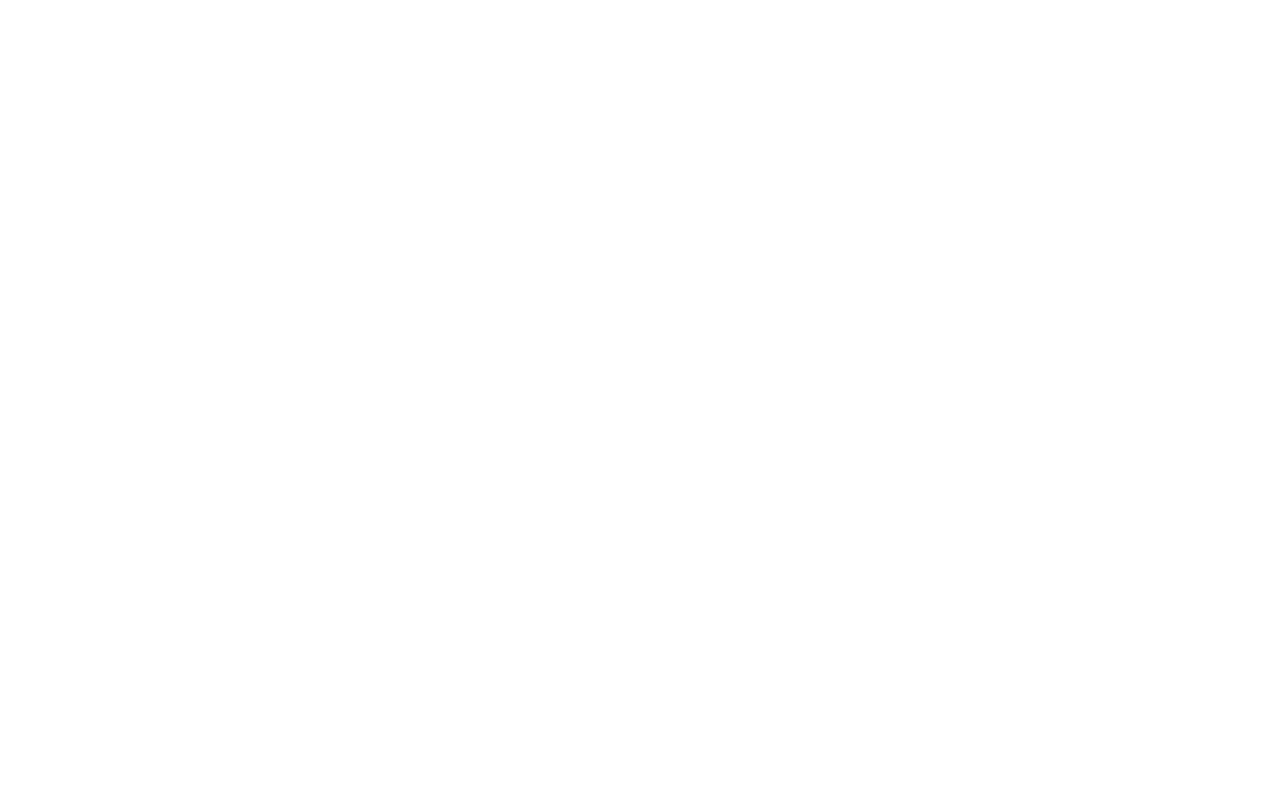
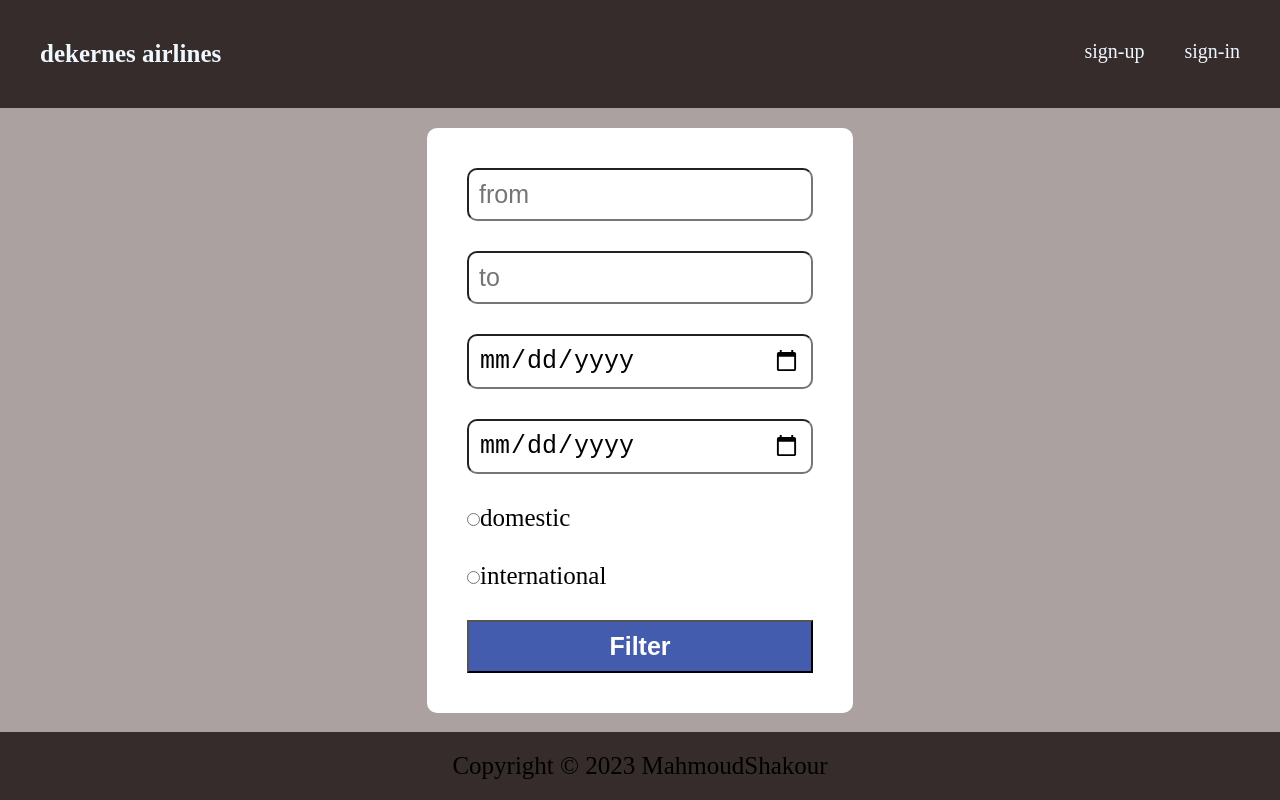
Before and after one commit to MahmoudShakour/dekernes_airlines, a React (Create React App) app in the folder client/: page /flight in a window 1280 px wide. Before the commit this address had no page. Built offline with nearby package versions, Linux system fonts and the light colour scheme.

Commit message:
Complete filter flights form

```diff
--- /dev/null
+++ b/client/src/Api/filterFlight.js
@@ -0,0 +1,23 @@
+async function filterFlight(data){
+    const token=localStorage.getItem('token');
+    console.log(token);
+    const response=await fetch("http://localhost:3000/flight", {
+      method: "POST",
+      headers: {
+        Authorization: "Bearer "+token,
+        "Content-Type": "application/json",
+      },
+      body: JSON.stringify(data),
+    });
+
+    if(response.ok){
+        const resp=await response.json();
+        console.log(resp);
+        return resp;
+    }
+    else{
+        return false;
+    }
+}
+
+export default filterFlight;
--- a/client/src/App.js
+++ b/client/src/App.js
@@ -4,19 +4,24 @@
 import "./Styles/App.css";
 import { BrowserRouter, Routes, Route } from "react-router-dom";
 import HomePage from "./Pages/home_page/HomePage";
+import FlightPage from "./Pages/flight_page/FlightPage";
 
 function App() {
   const [user, setUser] = useState(null);
 
-  const changeUser= (newUser)=>{
+  const changeUser = (newUser) => {
     setUser(newUser);
-  }
+  };
   return (
     <BrowserRouter>
       <Routes>
-        <Route path="/login" element={<LoginPage user={user} changeUser={changeUser} />} />
+        <Route
+          path="/login"
+          element={<LoginPage user={user} changeUser={changeUser} />}
+        />
         <Route path="/sign-up" element={<SignupPage user={user} />} />
-        <Route path="/" element={<HomePage user={user} />} />
+        <Route exact path="/" element={<HomePage user={user} />} />
+        <Route path="/flight" element={<FlightPage user={user} />} />
       </Routes>
     </BrowserRouter>
   );
--- /dev/null
+++ b/client/src/Components/FlightFilter.js
@@ -0,0 +1,56 @@
+import filterFlight from "../Api/filterFlight";
+import style from "../Styles/FlightFilter.module.css";
+
+export default function FlightFilter({setFlights}) {
+  const handleSubmit = async (e) => {
+    e.preventDefault();
+    const data={
+      from: e.target.from.value,
+      to: e.target.to.value,
+      beginDate: e.target.startdate.value,
+      endDate: e.target.enddate.value,
+      type: e.target.flight_type.value,
+    };
+    const flights=await filterFlight(data);
+    console.log(flights);
+    if(flights===false){
+      console.log("error");
+    }
+    else{
+      setFlights([...flights]);
+    }
+  };
+
+  return (
+    <form
+      className={style.flightForm}
+      action=""
+      method="POST"
+      onSubmit={handleSubmit}
+    >
+      <input type="text" id="from" placeholder="from" name="from" />
+      <input type="text" id="to" placeholder="to" name="to" />
+      <input
+        type="date"
+        id="startdate"
+        placeholder="startdate"
+        name="startdate"
+      />
+      <input type="date" id="enddate" placeholder="enddate" name="enddate" />
+      <label>
+        <input type="radio" id="domestic" name="flight_type" value="domestic" />
+        domestic
+      </label>
+      <label>
+        <input
+          type="radio"
+          id="international"
+          name="flight_type"
+          value="international"
+        />
+        international
+      </label>
+      <button type="submit">Filter</button>
+    </form>
+  );
+}
--- a/client/src/Components/NavBar.js
+++ b/client/src/Components/NavBar.js
@@ -1,4 +1,5 @@
 import style from "../Styles/NavBar.module.css";
+import { Link } from 'react-router-dom';
 
 export default function NavBar({ user }) {
   return (
@@ -6,20 +7,16 @@
       <div className={style.title}>dekernes airlines</div>
       {user ? (
         <div className={style.section}>
-        <div> user.username</div>
-        <a className={style.a} href="http://localhost:3000/flight">
-            reserve a flight
-          </a>
-          <a className={style.a} href="http://localhost:3000/purchases">
-            my purchases
-          </a>
-      </div>
+          <div> {user.username}</div>
+          <Link className={style.link} to="/flight">reserve a flight</Link>
+          <Link className={style.link} to="/purchase">my purchases</Link>
+        </div>
       ) : (
         <div className={style.section}>
-          <a className={style.a} href="http://localhost:3000/sign-up">
+          <a className={style.a} href="http://localhost:3001/sign-up">
             sign-up
           </a>
-          <a className={style.a} href="http://localhost:3000/login">
+          <a className={style.a} href="http://localhost:3001/login">
             sign-in
           </a>
         </div>
--- /dev/null
+++ b/client/src/Pages/flight_page/FlightPage.js
@@ -0,0 +1,21 @@
+import { useEffect } from "react";
+import Footer from "../../Components/Footer";
+import NavBar from "../../Components/NavBar";
+import style from "./flightPage.module.css";
+import FlightFilter from "../../Components/FlightFilter";
+
+export default function FlightPage({user}) {
+  useEffect(()=>{
+    console.log("hi");
+    console.log(user);
+  },[]);
+  return (
+    <div className={style.page} >
+      <NavBar user={user} />
+      <div className={style.formContainer} >
+        <FlightFilter/>
+      </div>
+      <Footer />
+    </div>
+  );
+}
--- /dev/null
+++ b/client/src/Pages/flight_page/flightPage.module.css
@@ -0,0 +1,12 @@
+.page{
+    height: 100%;
+    display: flex;
+    flex-direction: column;
+}
+
+.formContainer{
+    flex: 1;
+    display: grid;
+    place-content: center;
+    background-color: #aca1a1;
+}
--- /dev/null
+++ b/client/src/Styles/FlightFilter.module.css
@@ -0,0 +1,25 @@
+.flightForm {
+  display: flex;
+  flex-direction: column;
+  padding: 40px;
+  gap: 30px;
+  font-size: 25px;
+  align-items: stretch;
+  max-width: 400px;
+  background-color: white;
+  border-radius: 10px;
+}
+
+.flightForm input {
+  padding: 10px;
+  font-size: 25px;
+  border-radius: 10px;
+}
+
+.flightForm button {
+  font-size: 25px;
+  font-weight: 600;
+  padding: 10px;
+  background-color: #435cae;
+  color: white;
+}
--- a/client/src/Styles/NavBar.module.css
+++ b/client/src/Styles/NavBar.module.css
@@ -22,3 +22,8 @@
     text-decoration: none;
     color: aliceblue;
 }
+
+.link{
+    text-decoration: none;
+    color: aliceblue;
+}
```
